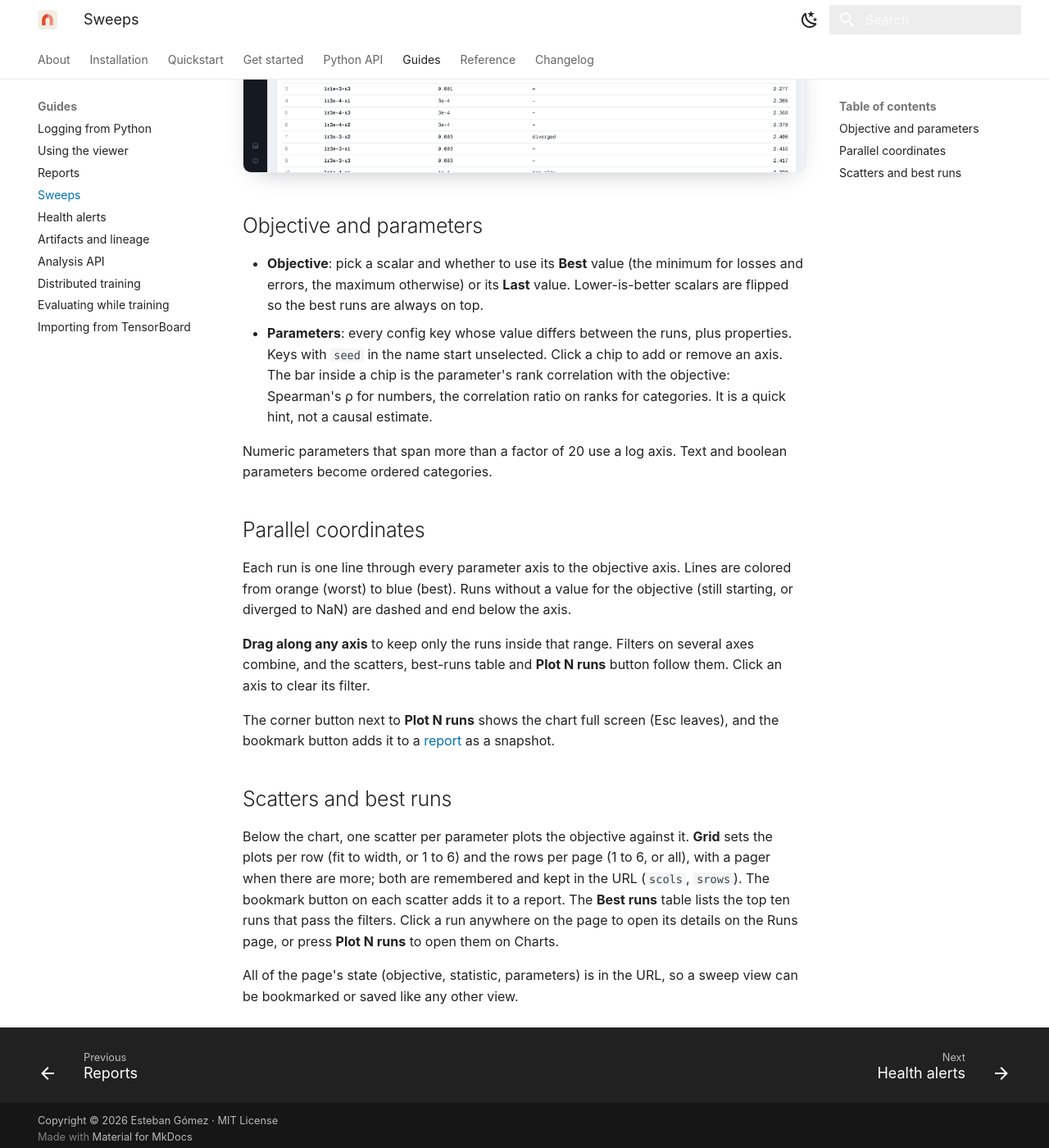
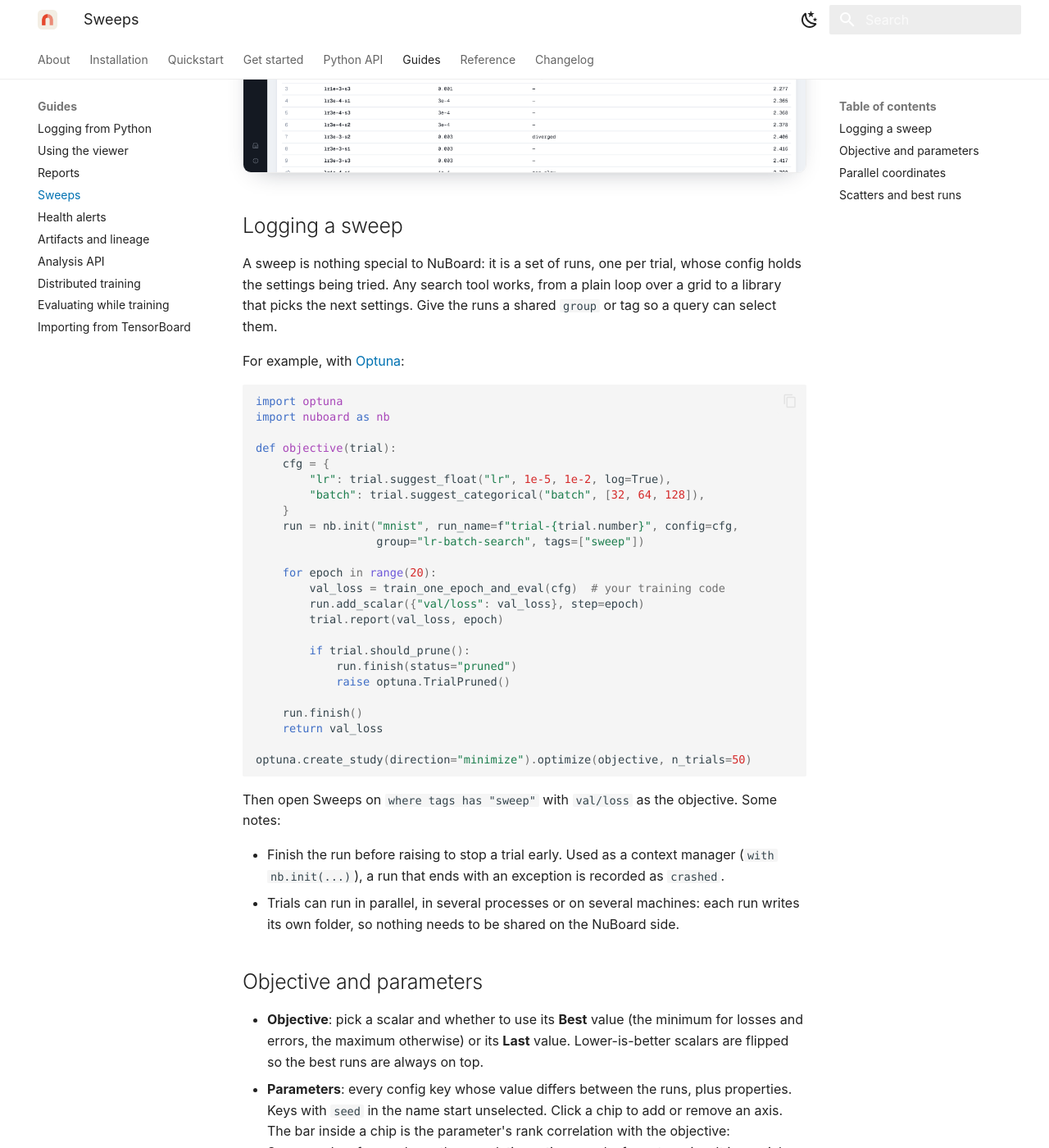
Before and after one commit to eagomez2/nuboard, an MkDocs documentation site: the page built from docs/guide/sweeps.md, in a window 1280 px wide and 1400 px high, scrolled down 690 px. Shown: the whole window at 82% size. Built offline with MkDocs 1.6.1 and Material for MkDocs 9.7.7, drawn with Linux system fonts in a browser that asks for light colours.

Commit message:
Sweeps guide: how to log a sweep, with Optuna as an example

````diff
--- a/docs/guide/sweeps.md
+++ b/docs/guide/sweeps.md
@@ -4,6 +4,52 @@ The Sweeps page answers "which settings matter, and which run is best?" for
 any set of runs: a project, a query result or your selection.
 
 ![Sweeps page with parallel coordinates and per-parameter scatters](../assets/sweeps-light.png){ .nb-shot }
+
+## Logging a sweep
+
+A sweep is nothing special to NuBoard: it is a set of runs, one per trial,
+whose config holds the settings being tried. Any search tool works, from a
+plain loop over a grid to a library that picks the next settings. Give the
+runs a shared `group` or tag so a query can select them.
+
+For example, with [Optuna](https://optuna.org):
+
+```python
+import optuna
+import nuboard as nb
+
+def objective(trial):
+    cfg = {
+        "lr": trial.suggest_float("lr", 1e-5, 1e-2, log=True),
+        "batch": trial.suggest_categorical("batch", [32, 64, 128]),
+    }
+    run = nb.init("mnist", run_name=f"trial-{trial.number}", config=cfg,
+                  group="lr-batch-search", tags=["sweep"])
+
+    for epoch in range(20):
+        val_loss = train_one_epoch_and_eval(cfg)  # your training code
+        run.add_scalar({"val/loss": val_loss}, step=epoch)
+        trial.report(val_loss, epoch)
+
+        if trial.should_prune():
+            run.finish(status="pruned")
+            raise optuna.TrialPruned()
+
+    run.finish()
+    return val_loss
+
+optuna.create_study(direction="minimize").optimize(objective, n_trials=50)
+```
+
+Then open Sweeps on `where tags has "sweep"` with `val/loss` as the
+objective. Some notes:
+
+- Finish the run before raising to stop a trial early. Used as a context
+  manager (`with nb.init(...)`), a run that ends with an exception is
+  recorded as `crashed`.
+- Trials can run in parallel, in several processes or on several machines:
+  each run writes its own folder, so nothing needs to be shared on the
+  NuBoard side.
 
 ## Objective and parameters
 
````
